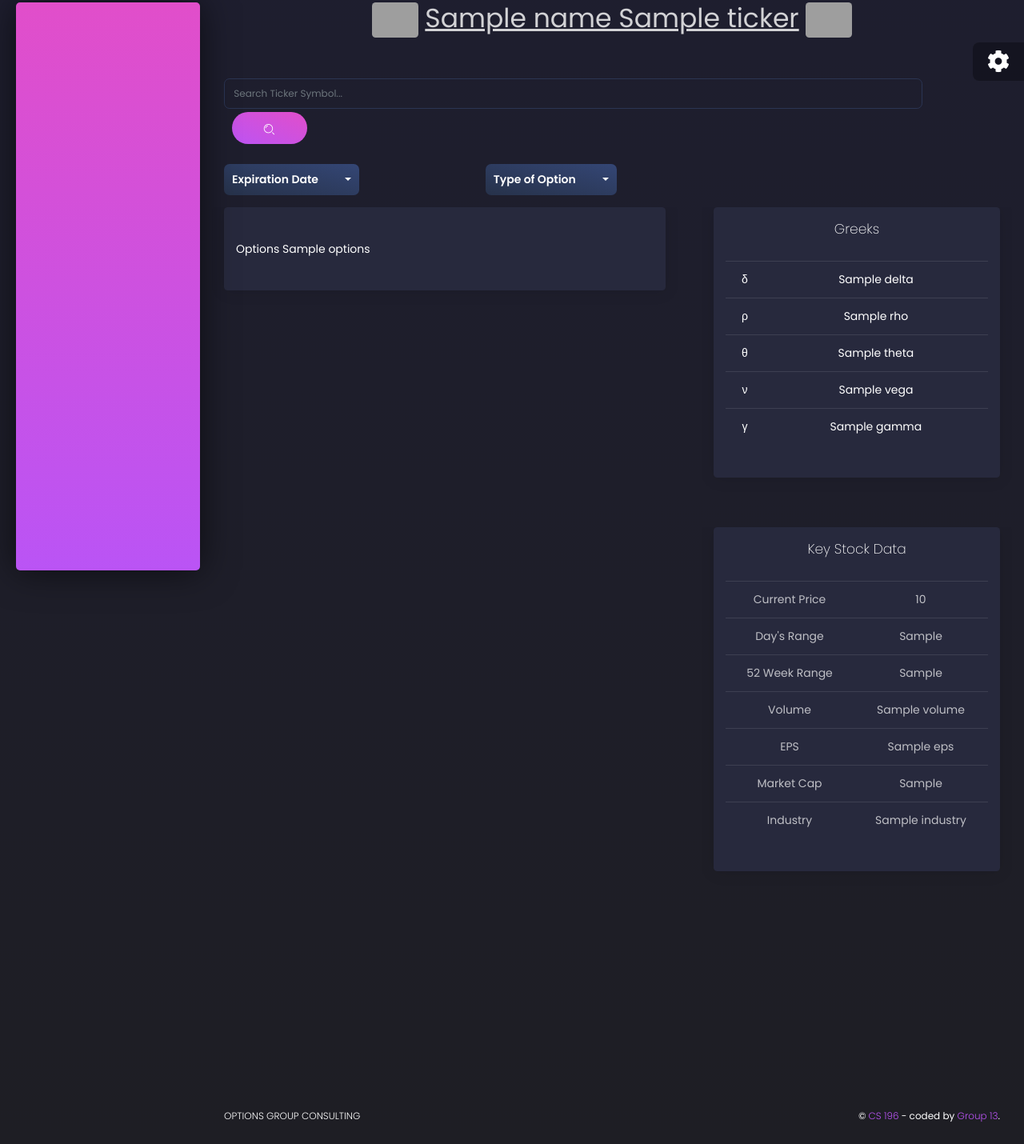
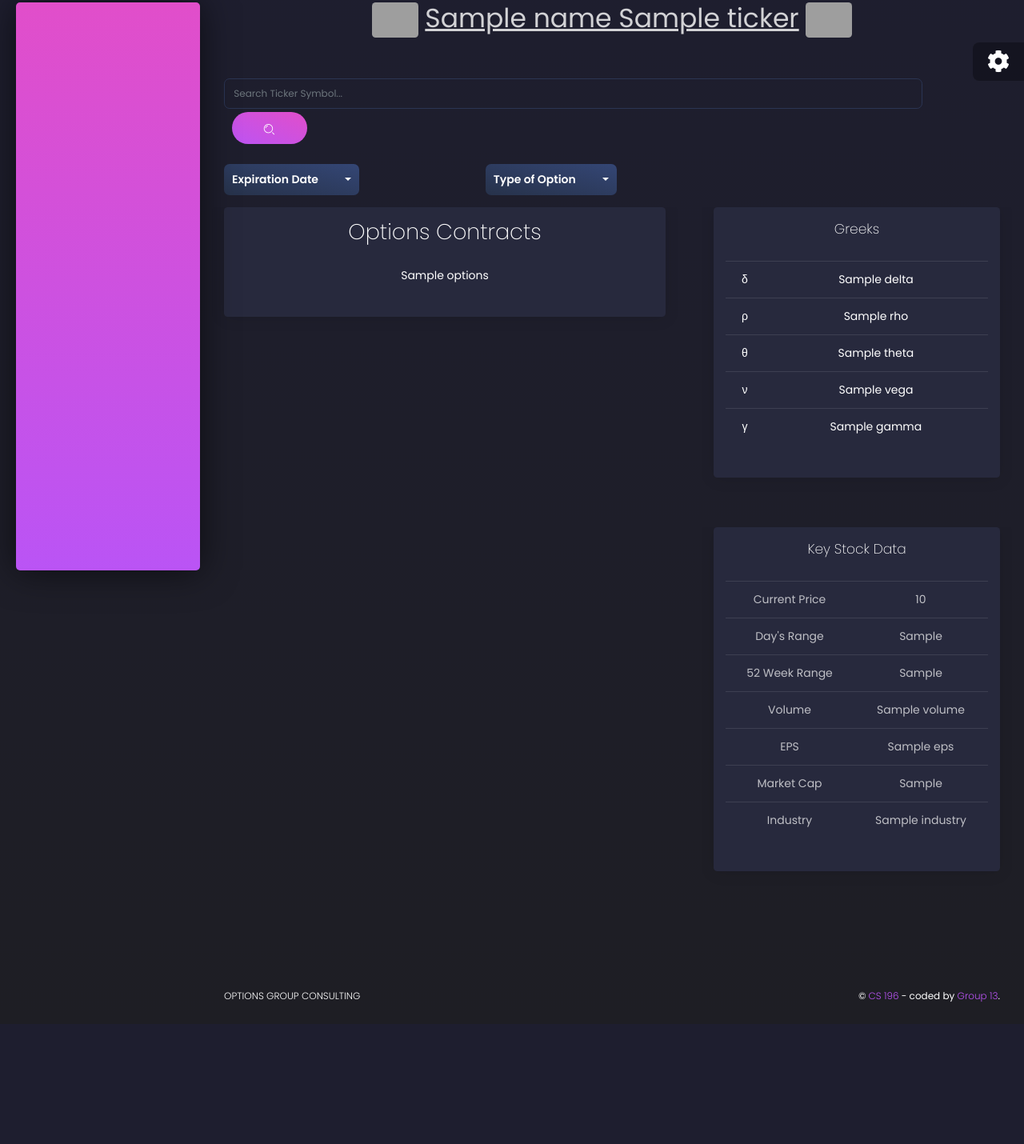
Before and after one commit to sanyanema/OptionsWatchlist, a Django app: template OGC-new-ui/core/templates/ui-tables_tickers.html in a window 1280 px wide. Shown: the part 77-1507 px from the top of the page at 80% size. After the commit the page ends 1330 px from the top, so only its background shows below. Run offline with Django 3.2, Linux system fonts and the light colour scheme; the template is opened without the code that fills it: most values are stand-ins (such as "Sample title", 1, 10 or a date in 2020); some libraries are stand-ins or nearby versions; grey boxes are pictures that could not be loaded.

Commit message:
Updated Text alignment in tables

```diff
--- a/OGC-new-ui/core/templates/index.html
+++ b/OGC-new-ui/core/templates/index.html
@@ -271,8 +271,8 @@
                           <td><h6>% Change</h6></td>
                         {% for key, value in trending.items %}
                         <tr>
-                            <td class = "text-white">{{ key }} </td>
-                            <td>{{ value }}</td>
+                            <td class = "text-info">{{ key }} </td>
+                            <td class = "text-white">{{ value }}</td>
                             {% endfor %}
                         </tr>
                         </thead>
--- a/OGC-new-ui/core/templates/ui-tables.html
+++ b/OGC-new-ui/core/templates/ui-tables.html
@@ -18,7 +18,7 @@
       <path class="path1" d="M848.471 928l-263.059-263.059c-48.941 36.706-110.118 55.059-177.412 55.059-171.294 0-312-140.706-312-312s140.706-312 312-312c171.294 0 312 140.706 312 312 0 67.294-24.471 128.471-55.059 177.412l263.059 263.059-79.529 79.529zM189.623 408.078c0 121.364 97.091 218.455 218.455 218.455s218.455-97.091 218.455-218.455c0-121.364-103.159-218.455-218.455-218.455-121.364 0-218.455 97.091-218.455 218.455z">
       </path>
   </button>
-</form>
+</
 
 <br style="clear:both"/><br>
 
--- a/OGC-new-ui/core/templates/ui-tables_tickers.html
+++ b/OGC-new-ui/core/templates/ui-tables_tickers.html
@@ -66,19 +66,16 @@
     </form>
 </container>
 <!-- Options -->
-<div class="row" style="overflow:auto; height:1050px; width:60%; float:left;">
+<div class="row" style="overflow:auto; height:850px; width:60%; float:left;">
     <div class="col-md-12">
         <div class="card ">
             <div class="card-header">
-                <h4 class="card-title"></h4>
+                <h2 class="card-title text-center align-content-center">Options Contracts</h2>
             </div>
-            <div class="card-body">
+            <div class="card-body text-center">
                 <div class="table-responsive">
                     <div id="options" class="table tablesorter " id="" style="color:white;">
                         <thead class=" text-primary">
-                        <tr>
-                            <th>Options</th>
-                        </tr>
                         </thead>
                         {{options | safe}}
                     </div>
```
